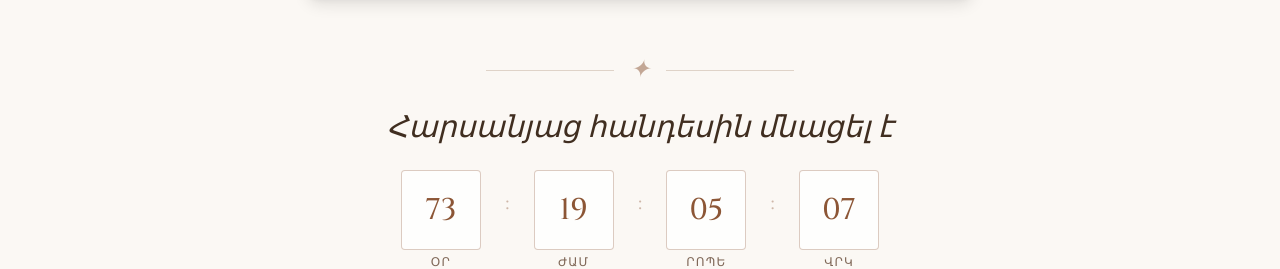
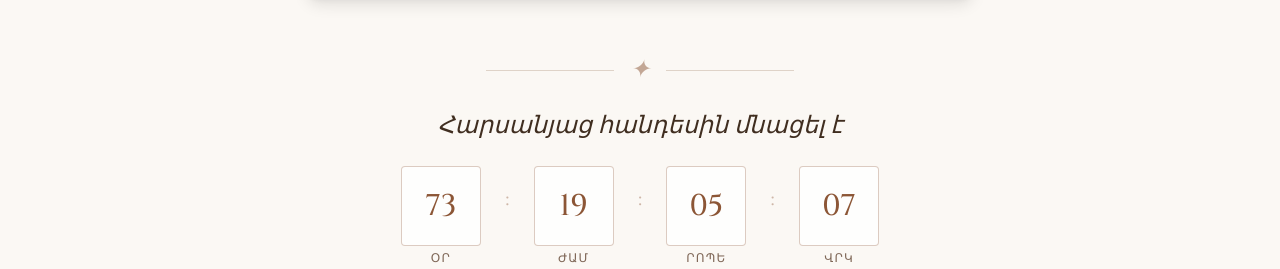
Before and after one commit to robgadukyan/wedding_inv, a React (Vite) app: page / in a window 1280 px wide. Shown: the part 1240-1509 px from the top of the page. Built offline with nearby package versions, Linux system fonts and the light colour scheme.

Commit message:
Adjust countdown heading size

```diff
--- a/src/App.tsx
+++ b/src/App.tsx
@@ -168,7 +168,7 @@ export default function App() {
 
       <section className="px-6 py-0">
         <div className="mx-auto max-w-xl space-y-6 text-center">
-          <h2 className="text-2xl font-light italic text-foreground md:text-3xl">Հարսանյաց հանդեսին մնացել է</h2>
+          <h2 className="text-xl font-light italic text-foreground md:text-2xl">Հարսանյաց հանդեսին մնացել է</h2>
           <div className="flex items-start justify-center gap-3 md:gap-6">
             <CountdownUnit value={timeLeft.days} label="Օր" />
             <span className="mt-3 text-lg text-primary/40 md:mt-4 md:text-2xl">:</span>
```
Lines whose indentation alone changed are shown as unchanged.
